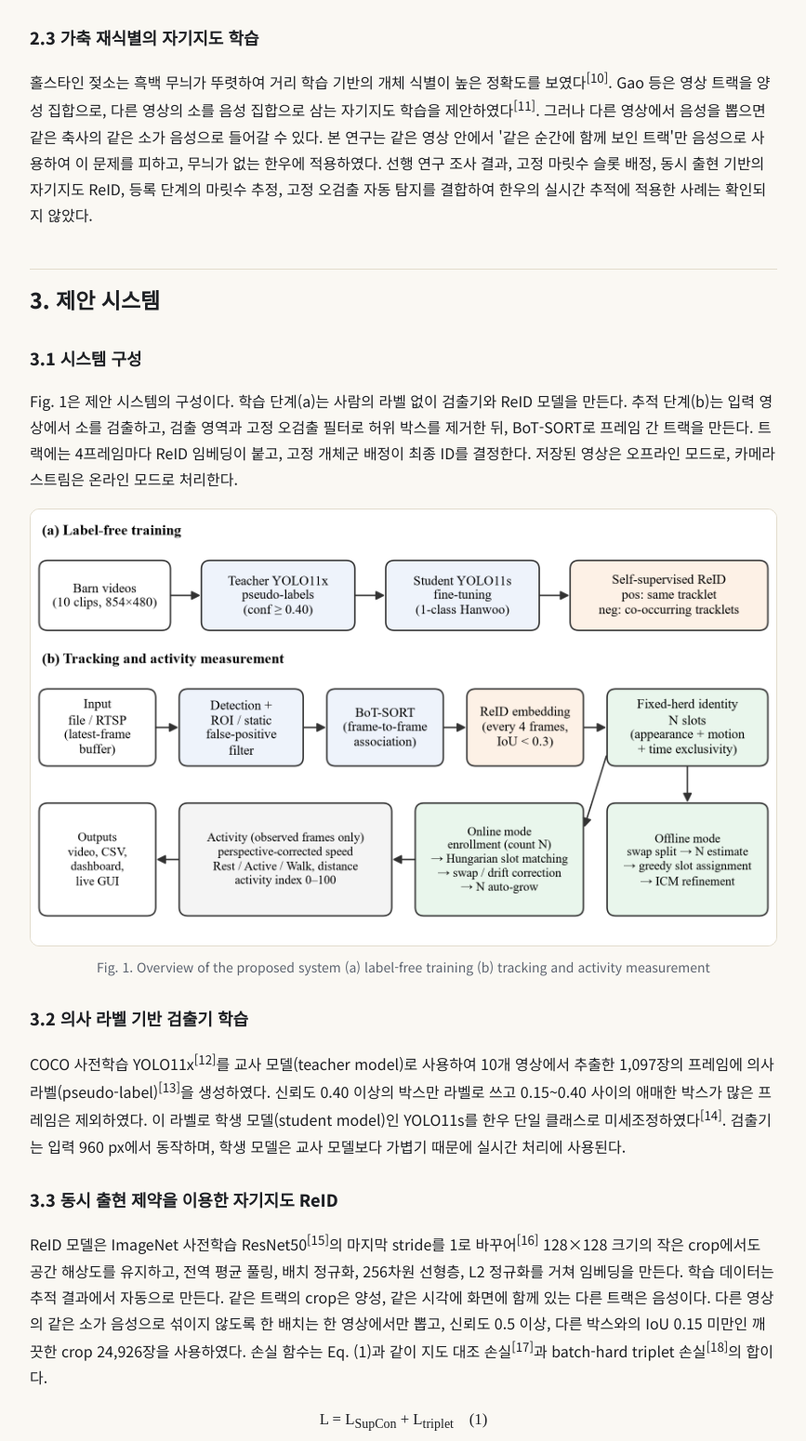
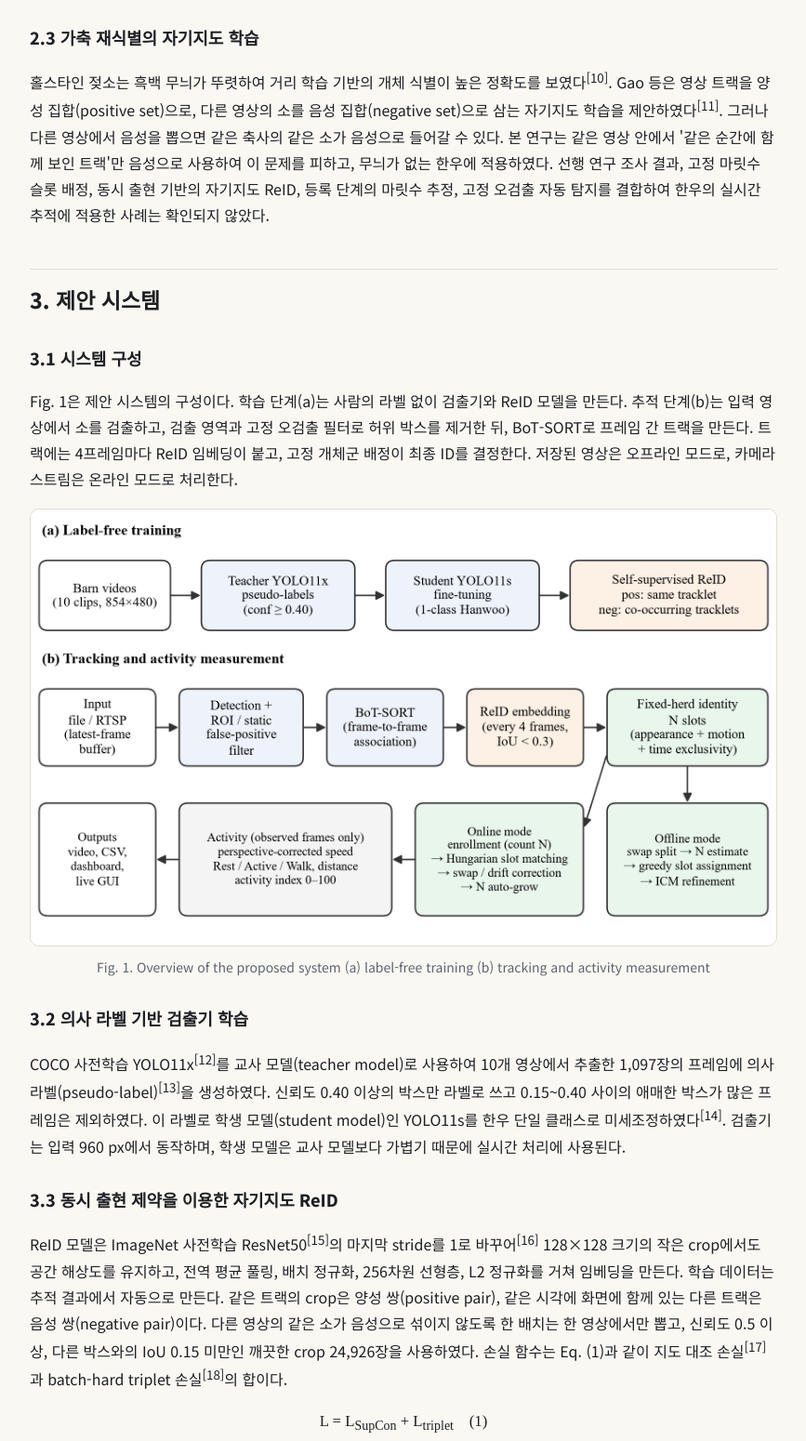
Before and after one commit to samcho93/webHanwoo, a plain HTML site: page site/13_paper.html in a window 1280 px wide. Shown: the part 2059-3609 px from the top of the page at 93% size, without its empty margins (306-1173 px from the left). Drawn offline with nearby package versions, Linux system fonts and the light colour scheme.

Commit message:
논문 페이지: 양성·음성 집합과 쌍에 영문 병기
Co-Authored-By: Claude Opus 5.5 <noreply@anthropic.com>

```diff
--- a/site/13_paper.html
+++ b/site/13_paper.html
@@ -26,7 +26,7 @@
 <h3>2.2 고정 마릿수 제약</h3>
 <p>닫힌 우리의 마릿수가 일정하다는 조건은 기존 연구에서도 사용되었다. Li 등은 육우 추적에서 최근 프레임의 최대 ID로 정한 상한값보다 큰 새 궤적의 생성을 막았고<sup>[7]</sup>, Wang 등은 돼지 우리의 총 마릿수를 넘는 새 ID를 만들지 않는 제약을 두었으며<sup>[8]</sup>, Yang 등은 총 마릿수를 ID 증가의 임계값으로 사용하여 24시간 추적을 수행하였다<sup>[9]</sup>. 이들 방법은 마릿수를 &#x27;새 ID 생성의 상한&#x27;으로만 사용하고 마릿수를 미리 알고 있다고 가정한다. 본 연구는 마릿수를 영상에서 스스로 추정하고, 모든 트랙을 N개 슬롯 중 하나에 반드시 배정하며, 한 개체가 같은 시각에 두 곳에 있을 수 없다는 시간 배타 제약과 이동 가능 거리 제약을 함께 적용한다는 점에서 다르다.</p>
 <h3>2.3 가축 재식별의 자기지도 학습</h3>
-<p>홀스타인 젖소는 흑백 무늬가 뚜렷하여 거리 학습 기반의 개체 식별이 높은 정확도를 보였다<sup>[10]</sup>. Gao 등은 영상 트랙을 양성 집합으로, 다른 영상의 소를 음성 집합으로 삼는 자기지도 학습을 제안하였다<sup>[11]</sup>. 그러나 다른 영상에서 음성을 뽑으면 같은 축사의 같은 소가 음성으로 들어갈 수 있다. 본 연구는 같은 영상 안에서 &#x27;같은 순간에 함께 보인 트랙&#x27;만 음성으로 사용하여 이 문제를 피하고, 무늬가 없는 한우에 적용하였다. 선행 연구 조사 결과, 고정 마릿수 슬롯 배정, 동시 출현 기반의 자기지도 ReID, 등록 단계의 마릿수 추정, 고정 오검출 자동 탐지를 결합하여 한우의 실시간 추적에 적용한 사례는 확인되지 않았다.</p>
+<p>홀스타인 젖소는 흑백 무늬가 뚜렷하여 거리 학습 기반의 개체 식별이 높은 정확도를 보였다<sup>[10]</sup>. Gao 등은 영상 트랙을 양성 집합(positive set)으로, 다른 영상의 소를 음성 집합(negative set)으로 삼는 자기지도 학습을 제안하였다<sup>[11]</sup>. 그러나 다른 영상에서 음성을 뽑으면 같은 축사의 같은 소가 음성으로 들어갈 수 있다. 본 연구는 같은 영상 안에서 &#x27;같은 순간에 함께 보인 트랙&#x27;만 음성으로 사용하여 이 문제를 피하고, 무늬가 없는 한우에 적용하였다. 선행 연구 조사 결과, 고정 마릿수 슬롯 배정, 동시 출현 기반의 자기지도 ReID, 등록 단계의 마릿수 추정, 고정 오검출 자동 탐지를 결합하여 한우의 실시간 추적에 적용한 사례는 확인되지 않았다.</p>
 <h2>3. 제안 시스템</h2>
 <h3>3.1 시스템 구성</h3>
 <p>Fig. 1은 제안 시스템의 구성이다. 학습 단계(a)는 사람의 라벨 없이 검출기와 ReID 모델을 만든다. 추적 단계(b)는 입력 영상에서 소를 검출하고, 검출 영역과 고정 오검출 필터로 허위 박스를 제거한 뒤, BoT-SORT로 프레임 간 트랙을 만든다. 트랙에는 4프레임마다 ReID 임베딩이 붙고, 고정 개체군 배정이 최종 ID를 결정한다. 저장된 영상은 오프라인 모드로, 카메라 스트림은 온라인 모드로 처리한다.</p>
@@ -34,7 +34,7 @@
 <h3>3.2 의사 라벨 기반 검출기 학습</h3>
 <p>COCO 사전학습 YOLO11x<sup>[12]</sup>를 교사 모델(teacher model)로 사용하여 10개 영상에서 추출한 1,097장의 프레임에 의사 라벨(pseudo-label)<sup>[13]</sup>을 생성하였다. 신뢰도 0.40 이상의 박스만 라벨로 쓰고 0.15~0.40 사이의 애매한 박스가 많은 프레임은 제외하였다. 이 라벨로 학생 모델(student model)인 YOLO11s를 한우 단일 클래스로 미세조정하였다<sup>[14]</sup>. 검출기는 입력 960 px에서 동작하며, 학생 모델은 교사 모델보다 가볍기 때문에 실시간 처리에 사용된다.</p>
 <h3>3.3 동시 출현 제약을 이용한 자기지도 ReID</h3>
-<p>ReID 모델은 ImageNet 사전학습 ResNet50<sup>[15]</sup>의 마지막 stride를 1로 바꾸어<sup>[16]</sup> 128×128 크기의 작은 crop에서도 공간 해상도를 유지하고, 전역 평균 풀링, 배치 정규화, 256차원 선형층, L2 정규화를 거쳐 임베딩을 만든다. 학습 데이터는 추적 결과에서 자동으로 만든다. 같은 트랙의 crop은 양성, 같은 시각에 화면에 함께 있는 다른 트랙은 음성이다. 다른 영상의 같은 소가 음성으로 섞이지 않도록 한 배치는 한 영상에서만 뽑고, 신뢰도 0.5 이상, 다른 박스와의 IoU 0.15 미만인 깨끗한 crop 24,926장을 사용하였다. 손실 함수는 Eq. (1)과 같이 지도 대조 손실<sup>[17]</sup>과 batch-hard triplet 손실<sup>[18]</sup>의 합이다.</p>
+<p>ReID 모델은 ImageNet 사전학습 ResNet50<sup>[15]</sup>의 마지막 stride를 1로 바꾸어<sup>[16]</sup> 128×128 크기의 작은 crop에서도 공간 해상도를 유지하고, 전역 평균 풀링, 배치 정규화, 256차원 선형층, L2 정규화를 거쳐 임베딩을 만든다. 학습 데이터는 추적 결과에서 자동으로 만든다. 같은 트랙의 crop은 양성 쌍(positive pair), 같은 시각에 화면에 함께 있는 다른 트랙은 음성 쌍(negative pair)이다. 다른 영상의 같은 소가 음성으로 섞이지 않도록 한 배치는 한 영상에서만 뽑고, 신뢰도 0.5 이상, 다른 박스와의 IoU 0.15 미만인 깨끗한 crop 24,926장을 사용하였다. 손실 함수는 Eq. (1)과 같이 지도 대조 손실<sup>[17]</sup>과 batch-hard triplet 손실<sup>[18]</sup>의 합이다.</p>
 <p style="text-align:center;font-family:serif;font-size:1.05em">L = L<sub>SupCon</sub> + L<sub>triplet</sub> &nbsp;&nbsp;&nbsp;(1)</p>
 <p style="font-size:.9em;color:#666">Where, L_SupCon denotes the supervised contrastive loss with temperature τ = 0.1 and L_triplet the batch-hard triplet loss with margin m = 0.3</p>
 <p>배치는 12개 트랙에서 4장씩 뽑는다. 털색 농도는 개체 구분의 단서이므로 색상(hue) 증강은 쓰지 않고, 좌우 반전, 약한 크기·위치 변화, 밝기·대비 변화, 펜스 가림을 모사하는 random erasing만 적용하였다. 사전학습 백본이 무너지지 않도록 백본은 5×10^-5, 헤드는 1×10^-3의 학습률로 3,000회 학습하였다.</p>
```
Also changed, not shown: site_src/lessons/13_paper.html (+2 -2 lines).
